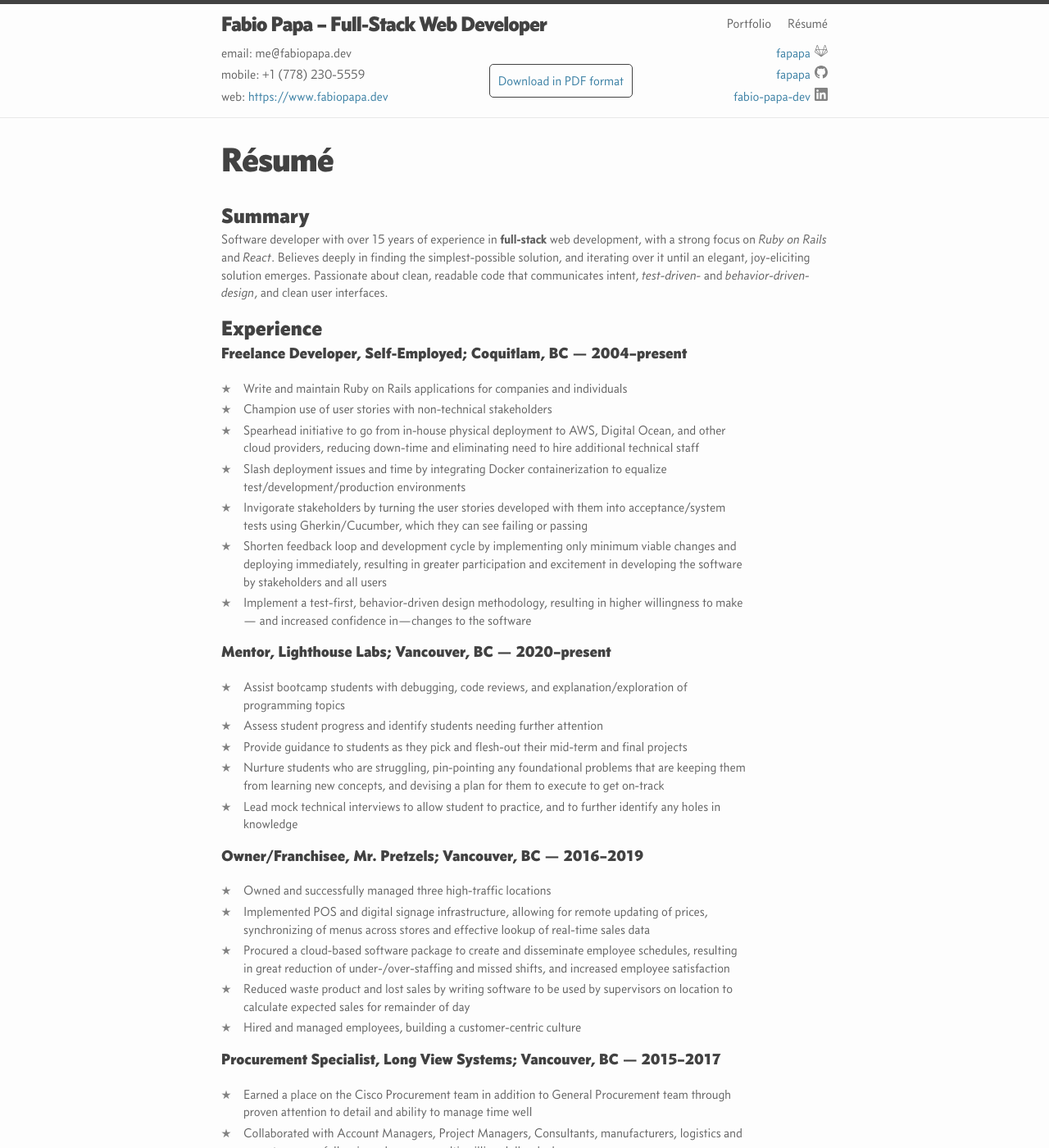
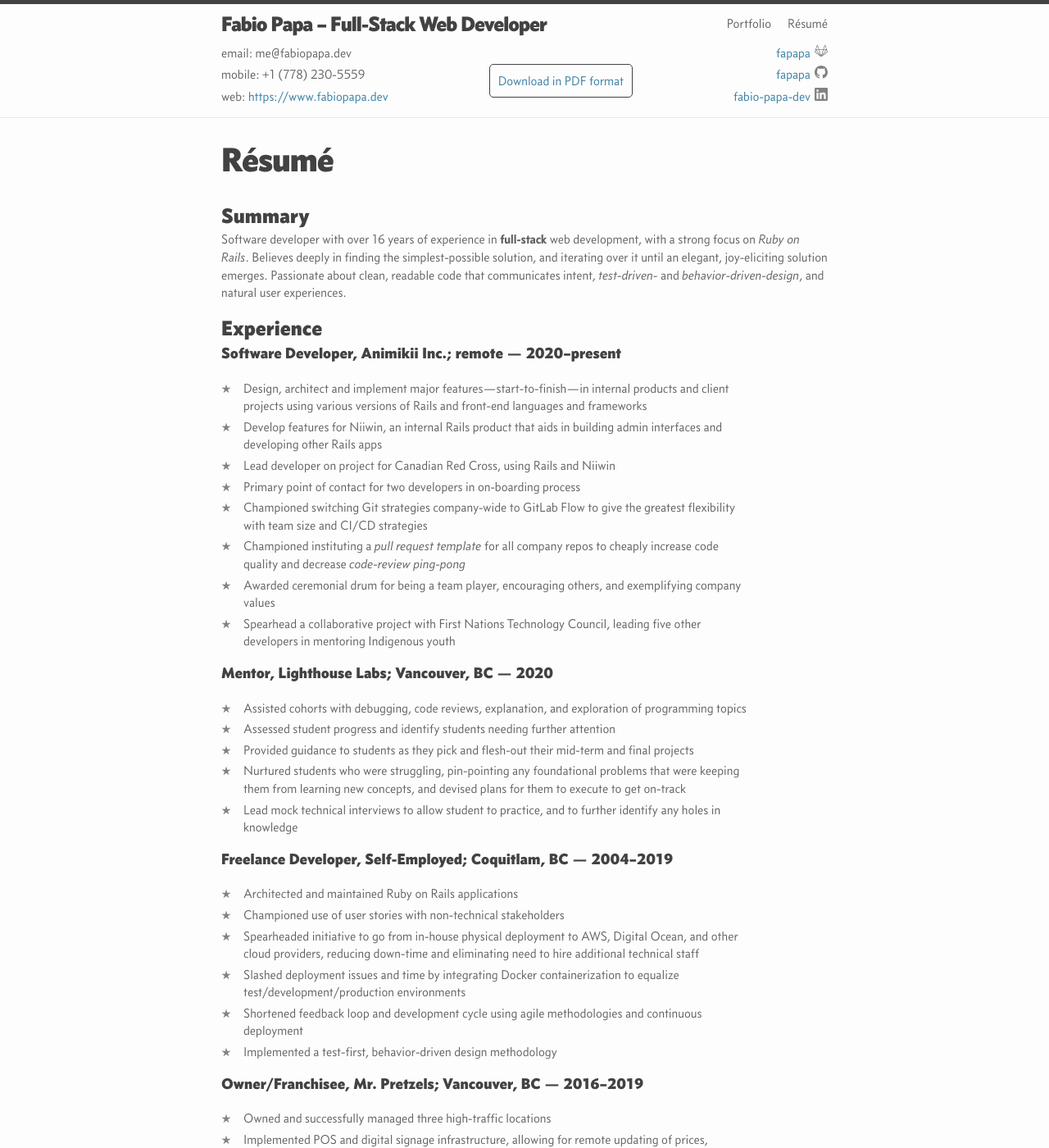
Before and after one commit to fapapa/fapapa.github.io, a Jekyll site: the page built from resume.md, in a window 1280 px wide and 1400 px high. Shown: the whole window at 82% size. Built offline with Jekyll 4.4.1, drawn with Linux system fonts in a browser that asks for light colours; some of the changed text lies outside the part shown.

Commit message:
Update resume to include Animikii

```diff
--- a/_config.yml
+++ b/_config.yml
@@ -17,12 +17,12 @@ title: Fabio Papa – Full-Stack Web Developer
 email: me@fabiopapa.dev
 phone: +1 (778) 230-5559
 description: >- # this means to ignore newlines until "baseurl:"
-  Software developer with over 15 years of experience in **full-stack** web
-  development, with a strong focus on _Ruby on Rails_ and _React_. Believes
-  deeply in finding the simplest-possible solution, and iterating over it until
-  an elegant, joy-eliciting solution emerges. Passionate about clean, readable
-  code that communicates intent, _test-driven-_ and _behavior-driven-design_,
-  and clean user interfaces.
+  Software developer with over 16 years of experience in **full-stack** web
+  development, with a strong focus on _Ruby on Rails_. Believes deeply in
+  finding the simplest-possible solution, and iterating over it until an
+  elegant, joy-eliciting solution emerges. Passionate about clean, readable code
+  that communicates intent, _test-driven-_ and _behavior-driven-design_, and
+  natural user experiences.
 
 baseurl: "" # the subpath of your site, e.g. /blog
 uri: "https://www.fabiopapa.dev" # the base hostname & protocol for your site, e.g. http://example.com
--- a/resume.md
+++ b/resume.md
@@ -11,37 +11,49 @@ id: resume
 
 ## Experience
 
-### Freelance Developer, Self-Employed; Coquitlam, BC — 2004–present
+### Software Developer, Animikii Inc.; remote — 2020–present
 
-- Write and maintain Ruby on Rails applications for companies and individuals
-- Champion use of user stories with non-technical stakeholders
-- Spearhead initiative to go from in-house physical deployment to AWS, Digital
-  Ocean, and other cloud providers, reducing down-time and eliminating need to
-  hire additional technical staff
-- Slash deployment issues and time by integrating Docker containerization to
-  equalize test/development/production environments
-- Invigorate stakeholders by turning the user stories developed with them into
-  acceptance/system tests using Gherkin/Cucumber, which they can see failing or
-  passing
-- Shorten feedback loop and development cycle by implementing only minimum
-  viable changes and deploying immediately, resulting in greater participation
-  and excitement in developing the software by stakeholders and all users
-- Implement a test-first, behavior-driven design methodology, resulting in
-  higher willingness to make— and increased confidence in—changes to the
-  software
+- Design, architect and implement major features—start-to-finish—in internal
+  products and client projects using various versions of Rails and front-end
+  languages and frameworks
+- Develop features for Niiwin, an internal Rails product that aids in building
+  admin interfaces and developing other Rails apps
+- Lead developer on project for Canadian Red Cross, using Rails and Niiwin
+- Primary point of contact for two developers in on-boarding process
+- Championed switching Git strategies company-wide to GitLab Flow to give the
+  greatest flexibility with team size and CI/CD strategies
+- Championed instituting a _pull request template_ for all company repos to
+  cheaply increase code quality and decrease _code-review ping-pong_
+- Awarded ceremonial drum for being a team player, encouraging others, and
+  exemplifying company values
+- Spearhead a collaborative project with First Nations Technology Council,
+  leading five other developers in mentoring Indigenous youth
 
-### Mentor, Lighthouse Labs; Vancouver, BC — 2020–present
+### Mentor, Lighthouse Labs; Vancouver, BC — 2020
 
-- Assist bootcamp students with debugging, code reviews, and
-  explanation/exploration of programming topics
-- Assess student progress and identify students needing further attention
-- Provide guidance to students as they pick and flesh-out their mid-term and
+- Assisted cohorts with debugging, code reviews, explanation, and exploration of
+  programming topics
+- Assessed student progress and identify students needing further attention
+- Provided guidance to students as they pick and flesh-out their mid-term and
   final projects
-- Nurture students who are struggling, pin-pointing any foundational problems
-  that are keeping them from learning new concepts, and devising a plan for them
+- Nurtured students who were struggling, pin-pointing any foundational problems
+  that were keeping them from learning new concepts, and devised plans for them
   to execute to get on-track
 - Lead mock technical interviews to allow student to practice, and to further
   identify any holes in knowledge
+
+### Freelance Developer, Self-Employed; Coquitlam, BC — 2004–2019
+
+- Architected and maintained Ruby on Rails applications
+- Championed use of user stories with non-technical stakeholders
+- Spearheaded initiative to go from in-house physical deployment to AWS, Digital
+  Ocean, and other cloud providers, reducing down-time and eliminating need to
+  hire additional technical staff
+- Slashed deployment issues and time by integrating Docker containerization to
+  equalize test/development/production environments
+- Shortened feedback loop and development cycle using agile methodologies and
+  continuous deployment
+- Implemented a test-first, behavior-driven design methodology
 
 ### Owner/Franchisee, Mr. Pretzels; Vancouver, BC — 2016–2019
 
@@ -67,15 +79,6 @@ id: resume
 - Leveraged pricing programs, on-line technical resources and manufacturer
   experts to solve customers’ business problems
 
-### Inside Sales Rep., Metafore Technologies; Richmond, BC — 2010–2015
-
-- Integral in landing largest account in branch history
-- Developed innovative solutions for managing customer just-in-time inventory
-- Acted as a Subject Matter Expert and Trainer for company-wide, multi-year CRM
-  deployment (to MS Dynamics AX)
-- Took initiative to become an evangelist for our in-house customer-facing
-  e-commerce solution
-
 ## Skills
 
 <section id="skillz">
@@ -109,16 +111,11 @@ id: resume
     <h3>Testing</h3>
 
     <p>
-      rSpec, Cucumber, Capybara, Selenium, Watir, FactoryBot, TimeCop, Mocha,
-      Chai, Jest, Cypress, Storybook
+      rSpec, Cucumber, FactoryBot, TimeCop, Mocha, Chai, Jest, Cypress, Storybook
     </p>
 
   </div>
 </section>
-
-## Projects && Contributions
-
-Please see my website at [{{ site.uri }}]({{ site.uri }})
 
 ## Education
 
```
Also changed, not shown: other parts of resume.md (+8 -13 lines).
